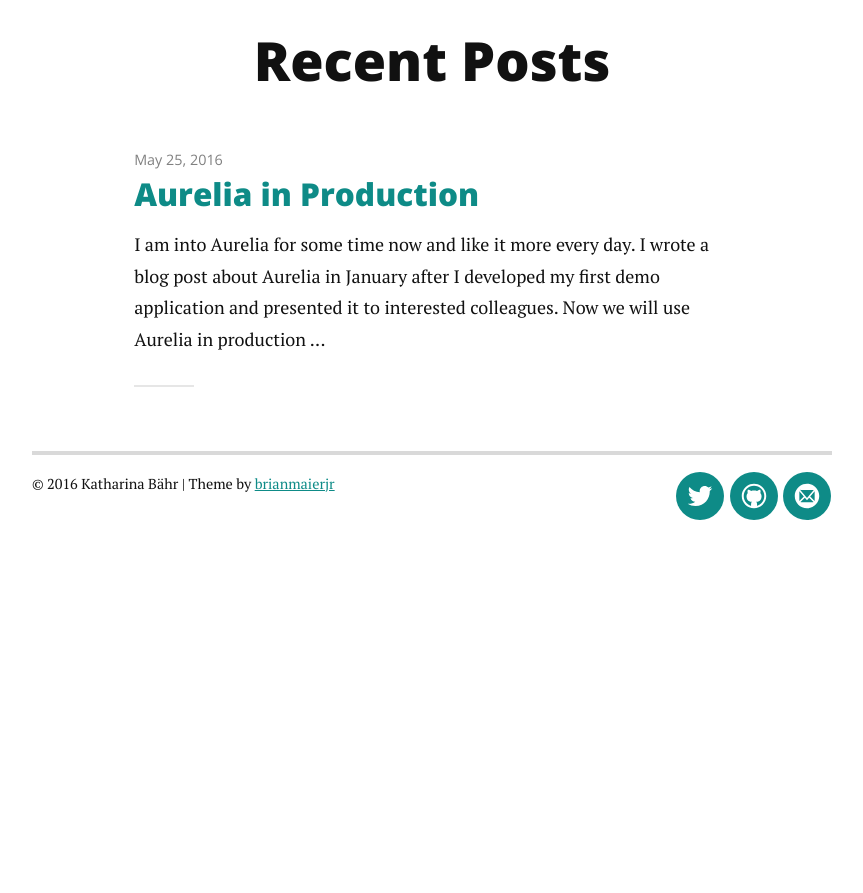
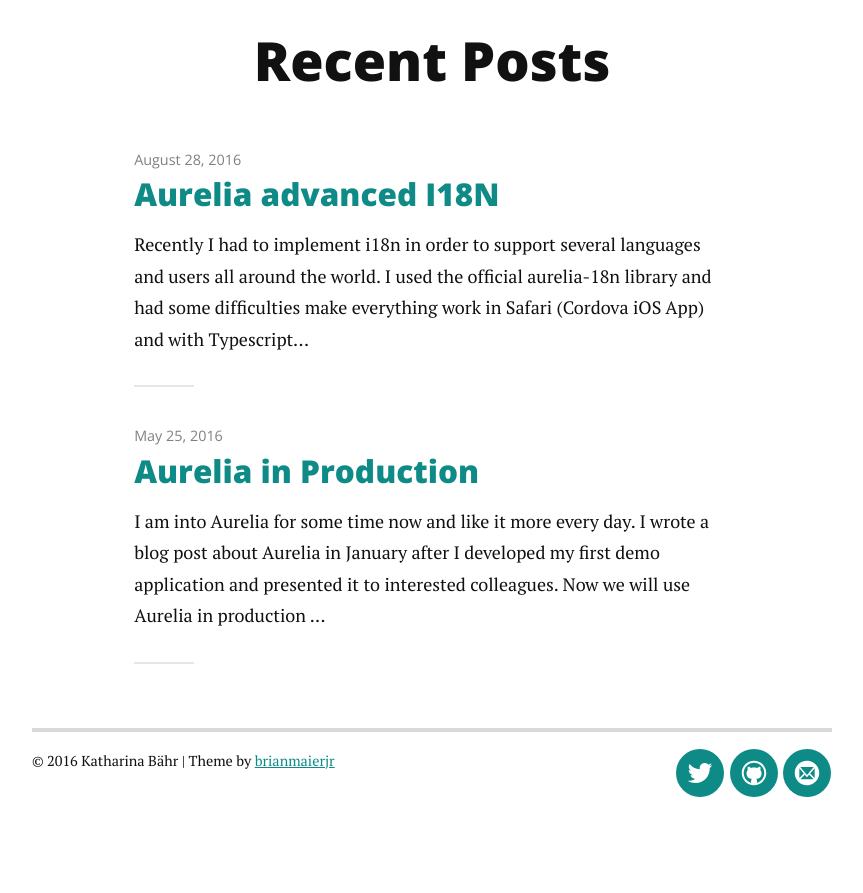
Before and after one commit to kabaehr/kabaehr.github.io, a Jekyll site: the page built from index.html, in a window 1280 px wide. Shown: the part 278-1171 px from the top of the page, without its empty margins (208-1071 px from the left). Built offline with Jekyll 4.4.1, drawn with Linux system fonts in a browser that asks for light colours; nearby versions of some CDN libraries; the list of posts is cut into pages by our own code; before the commit the page ends 900 px from its top, so only the background shows below that.

Commit message:
Changed ffavicon icon, added new post about aurelia i18n

```diff
--- a/_includes/head.html
+++ b/_includes/head.html
@@ -6,7 +6,7 @@
     <title>{{ page.title }}</title>
 
     <!-- Favicon -->
-    <link rel="icon" type="image/x-icon" href="{{ "/assets/img/favicon.ico" | prepend: site.baseurl }}" />
+    <link rel="icon" type="image/x-icon" href="{{ "/favicon.ico" | prepend: site.baseurl }}" />
 
     <!-- Come and get me RSS readers -->
     <link rel="alternate" type="application/rss+xml" title="{{ site.title }}" href="{{ "/feed.xml" | prepend: site.baseurl | prepend: site.url }}" />
--- /dev/null
+++ b/_posts/2016-06-11-aurelia-advanced-i18n.markdown
@@ -0,0 +1,264 @@
+---
+layout: post
+title:  "Aurelia advanced I18N"
+date:   2016-08-28
+---
+
+
+<p class="intro">
+    <span class="dropcap">R</span>ecently I had to implement i18n in order to support several languages and users all around the world.
+    I used the official <a href="https://github.com/aurelia/i18n" title="link to aurelia-i18n project">aurelia-18n</a> library and had some difficulties make
+    everything work in Safari (Cordova iOS App) and with Typescript. This post will may cover and extend some steps that are already described on the
+    <a href="https://github.com/aurelia/i18n/blob/master/README.md" title="link to aurelia-i18n project readme">README.md</a> page of the Github repo.
+
+<p>
+I used the beta version of the library but shortly afterwards <a href="http://blog.durandal.io/2016/07/27/aurelia-1-0-is-here/" title="link to aurelia 1.0 version">Aurelia 1.0</a> were released and I updated to aurelia-i18n 1.0 version without any issues.
+
+</p>
+
+<h3>Using aurelia-i18n with Typescript</h3>
+
+<p>
+Like on the <a href="https://github.com/aurelia/i18n" title="link to aurelia-i18n project">Github page</a> suggested you have to execute
+</p>
+
+{% highlight bash %}
+jspm install i18next
+jspm install i18next-xhr-backend
+{% endhighlight %}
+
+<p>
+or some other backend service from this list of available <a href="http://i18next.com/docs/ecosystem/#backends" title="link to a list of i18n backends">backends</a>
+and install typings
+</p>
+
+{% highlight bash %}
+typings install i18next
+{% endhighlight %}
+
+<p>
+Since <em>i18next-xhr-backend</em> comes with a d.ts file you can just add
+</p>
+
+{% highlight javascript %}
+ "filesGlob": [
+    "../jspm_packages/**/*.d.ts",
+  ]
+{% endhighlight %}
+
+<p>
+to your <em>tsconfig.js</em> and the gulp typescript task will find and use the <em>i18next-xhr-backend.d.ts</em> file.
+If you are up to date with your aurelia packages you shouldn´t get any "Duplicate identifier" error messages. If you have some issues with this you could change the <em>filesGlob</em> path
+to only match the specific file
+or follow the steps <a href="https://github.com/aurelia/i18n#how-to-install-this-plugin" title="link to aurelia-i18n documentation">described under point 8.ii</a>.
+</p>
+</p>
+
+<h3>Translation with ValueConverter</h3>
+
+<p>
+For converting numbers with the <a href="https://github.com/aurelia/i18n#formatting-numbers-with-nfvalueconverter" title="link to nfValueConverter"> number format value converter
+ </a> or converting dates with the <a href="https://github.com/aurelia/i18n#formatting-dates-with-dfvalueconverter" title="link to df value converter" > date format value converter</a>
+you have to pass the wanted locale.
+</p>
+
+{% highlight javascript %}
+//number format with 'en_US' as locale
+ ${ 1234567.890 | nf : undefined : 'en_US'} //undefined is the value for the options parameter
+
+//date format with a locale string bound to selectedLocale
+${ myDate | df : undefined : selectedLocale}
+{% endhighlight %}
+
+I didn´t wanted to pass the current selected locale to every view or make it global so I created a wrapper around the <em>nf</em> and <em>df</em> value converters.
+These wrapper value converters always requesting the current locale first so you don´t have to provide this value in every view or make it global.
+
+{% highlight javascript %}
+import {autoinject} from 'aurelia-framework';
+import {I18N} from 'aurelia-i18n';
+
+@autoinject()
+export class CnfValueConverter {
+
+  constructor(private i18n: I18N) { }
+
+  toView(value: string) {
+    let numberFormatFunc = this.i18n.nf(undefined, this.i18n.getLocale());
+    return numberFormatFunc.format(value);
+  }
+}
+
+{% endhighlight %}
+
+<p>
+This approach was fitting for me because I don´t need the options. You could also extend the custom value converter parameters with a options object.
+The custom date format value converter would look similar. Than you can use them like this
+
+</P>
+
+{% highlight javascript %}
+ ${ 1234567.890 | cnf }
+ ${ myDate | cdf }
+{% endhighlight %}
+
+
+<h3>Locale selectbox</h3>
+<p>
+I had to implement a selectbox to let the user easily change the locale. I wanted to style the selectbox properly and enable the user to search for a specific locale. Thus I choose the
+ <a href="https://select2.github.io/" title="link to select2 plugin">Select2 plugin</a> and orientated on this <a href="http://ilikekillnerds.com/2015/08/aurelia-custom-element-using-select2-tutorial/">blog post from Dwayne</a>.
+</p>
+
+<p>
+Similar to the blog post I created a custom element <em>language-switch</em> but instead of using events I am using a bindable property because I wanted to get the whole selected object and not only the key.
+</p>
+
+{% highlight html %}
+
+//language-switch.html
+<template>
+    <require from="select2/css/select2.min.css"></require>
+
+    <select name.bind="name" value.bind="selected" class="custom-selectbox">
+        <option repeat.for="option of options" model.bind="option">${option.label & t}</option>
+    </select>
+</template>
+{% endhighlight %}
+
+{% highlight javascript %}
+//language-switch.ts
+import {bindable, inject, customElement} from 'aurelia-framework';
+import * as $ from 'jquery';
+import 'select2';
+
+@inject(Element)
+export class LanguageSwitch {
+  @bindable name: string = null;
+  @bindable selected: any = null;
+  @bindable options: Array<any> = [];
+
+  constructor(private element) {
+    this.element = element;
+  }
+
+  attached() {
+    $(this.element).find('select')
+      .select2()
+      .on('change', (event: Event) => {
+        this.selected = event.target.selectedOptions[0].model;
+    });
+  }
+
+  detached() {
+    $(this.element).select2('destroy');
+  }
+}
+{% endhighlight %}
+
+{% highlight javascript %}
+//language option model
+let options = [ {'key': 'de', 'label': 'Germany'}, {'key': 'en', 'label': 'English'}];
+{% endhighlight %}
+
+<h3>Safari und Intl</h3>
+<p>
+<em>aurelia-i18n</em> uses <a href="" title="link to i18next">i18next</a> a widely known internationalization library which depends on the <em>window.Intl</em> API. Unfortunately the
+<a href="http://caniuse.com/#search=intl" title="support of intl"> browser support </a> for this API is limited.
+Thus for supporting Safari and some mobile browsers you have to install the polyfill <a href="https://github.com/andyearnshaw/Intl.js/" title="link to intl polyfill">intl.js</a>
+
+</p>
+
+{% highlight bash %}
+ jspm install npm:intl
+{% endhighlight %}
+
+<p>
+and include it somewhere in your project and into your bundles
+</p>
+
+{% highlight javascript %}
+import 'intl'; //in main.ts or like me in some own translation service
+{% endhighlight %}
+
+<p>
+<em>Aurelia-i18n</em> will only take this polyfill if <em> window.Intl</em> is not available, therefore you don´t need to install extra typings for it.
+</p>
+
+
+<p>
+But that fixed not all of my problems and it caused me some headache to figure out how to solve them. I discovered that you have to include a JSON file for every locale you are supporting in order to use <a href="https://developer.mozilla.org/de/docs/Web/JavaScript/Reference/Global_Objects/NumberFormat">numberformat</a> and <a href="https://developer.mozilla.org/de/docs/Web/JavaScript/Reference/Global_Objects/DateTimeFormat">dateformat</a>.
+So I created a file where I included all needed locales and imported this file in my project. Next to that you could use this file for determining supported languages for the <i>language-switch</i>.
+</p>
+
+{% highlight html %}
+import 'intl/locale-data/jsonp/de';
+import 'intl/locale-data/jsonp/de-DE';
+import 'intl/locale-data/jsonp/en';
+import 'intl/locale-data/jsonp/en-US';
+{% endhighlight %}
+
+<p>
+You can include the whole folder or use the <em>complete.js</em> for importing all locales but because all these files together have a size over 56MB I choose to add them manually.
+For more optimizations you could load <em>intl.js</em> and all the needed locale files only if <em>window.intl</em> is not available.
+</p>
+
+<h3>Unit Testing</h3>
+<p>
+When using the <a href="https://github.com/aurelia/i18n#translating-with-the-tvalueconverter" title="link to tvalue converter">TValueConverter</a> or
+ <a href="https://github.com/aurelia/i18n#translating-with-the-tbindingbehavior" title="link to t binding behavior"> TBindingBehavior</a> in the view of the custom element I was testing,
+ the compiler was complaining about "No BindingBehavior named 't' was found!"
+What helped was to include <em>t</em> manually to the test.
+Given this custom element
+</p>
+
+{% highlight javascript %}
+import {bindable} from 'aurelia-framework';
+export class MyComponent {
+  @bindable firstName;
+}
+{% endhighlight %}
+
+<p>
+and given this unit test you can include the binding behaviour with
+</p>
+
+{% highlight javascript %}
+ .withResources(['...', 'aurelia-i18n/t']) //the binding behavior is defined in a own file under aurelia-i18n named 't.js'
+{% endhighlight %}
+
+<p>
+
+Here is a complete example extending the custom element testing example from <a href="http://aurelia.io/hub.html#/doc/article/aurelia/testing/latest/testing-components/3">Aurelia HUB page</a>
+</p>
+
+{% highlight javascript %}
+import {StageComponent} from 'aurelia-testing';
+import {bootstrap} from 'aurelia-bootstrapper';
+
+describe('MyComponent', () => {
+  let component;
+
+  beforeEach(() => {
+    component = StageComponent
+      .withResources('src/my-component', 'aurelia-i18n/t')
+      .inView('<my-component first-name.bind="firstName"></my-component>')
+      .boundTo({ firstName: 'Bob' });
+  });
+
+  it('should render first name', done => {
+    component.create(bootstrap).then(() => {
+      const nameElement = document.querySelector('.firstName');
+      expect(nameElement.innerHTML).toBe('Bob');
+      done();
+    });
+  });
+
+  afterEach(() => {
+    component.dispose();
+  });
+});
+{% endhighlight %}
+
+<p>
+Hopefully this will help someone using aurelia-i18n or struggling with Safari support.
+Feel free to write me an Email or create a pull request if I missed something.
+</p>
```
Also changed, not shown: favicon.ico (added), 2 other files.
